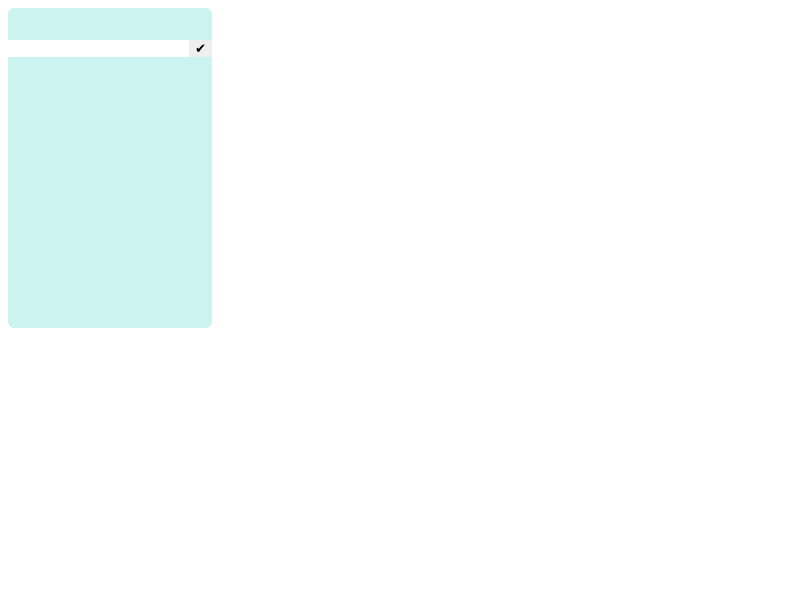
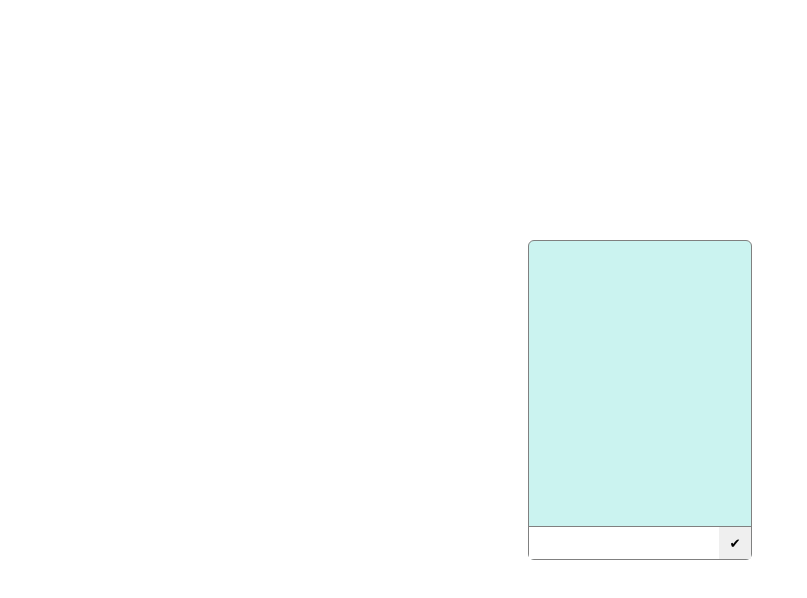
Before and after one commit to piotrselak/todo-app-react, a React (Create React App) app: page / in a window 1280 px wide. Shown: the top 598 px of the page, without its empty margins (0-807 px from the left). Built offline with nearby package versions, Linux system fonts and the light colour scheme.

Commit message:
Better layout

```diff
--- /dev/null
+++ b/src/components/app/app.css
@@ -0,0 +1,7 @@
+.app {
+  height: 100%;
+  display: flex;
+  flex-direction: column;
+  align-items: center;
+  justify-content: center;
+}
--- a/src/components/app/app.jsx
+++ b/src/components/app/app.jsx
@@ -1,7 +1,11 @@
 import TodoList from "../todoList/todoList";
+
+import "./app.css";
 
 export default function App() {
   return (
-    <TodoList />
+    <div className="app">
+      <TodoList />
+    </div>
   );
 }
--- a/src/components/todoList/todoList.css
+++ b/src/components/todoList/todoList.css
@@ -1,24 +1,38 @@
 
-.container {
-  width: min-content;
+.todo-list {
+  width: min(100%, 14em);
   border-radius: 6px;
   background-color: #CBF3F0;
-  min-height: 20em;
-  height: fit-content;
-  display: flex;
-  flex-direction: column;
+  height: min(100%, 20em);
+  display: grid;
+  grid-template-columns: auto;
+  grid-template-rows: 1fr auto;
   padding:0;
+  margin: 0 auto;
+  border: 1px solid gray;
 }
 
 .task-list {
-  height: min-content;
   display: flex;
   flex-direction: column;
   gap: 0.1em;
+  overflow-y: auto;
 }
 
 .interaction {
-  display: flex;
+  display: grid;
+  grid-template-columns: 1fr 2em;
+  grid-template-rows: 2em;
+  border-top: 1px solid gray;
+}
+
+.interaction button {
+  grid-column: 2;
+}
+
+.interaction input {
+  grid-column: 1;
+  width: 100%;
 }
 
 li {
@@ -30,6 +44,7 @@ li {
 ul {
   padding: 0;
   list-style-type: none;
+  margin: 0;
 }
 
 button {
--- a/src/components/todoList/todoList.jsx
+++ b/src/components/todoList/todoList.jsx
@@ -22,7 +22,7 @@ export default function TodoList() {
   }
 
   return (
-    <div className="container">
+    <div className="todo-list">
       <ul className="task-list">
         {tasks.map((task, ind) => (
           <li key={ind}>
--- a/src/css/index.css
+++ b/src/css/index.css
@@ -0,0 +1,11 @@
+html, body, #root {
+  height: 100%;
+}
+
+body {
+  margin: 0;
+}
+
+* {
+  box-sizing: border-box;
+}
```
